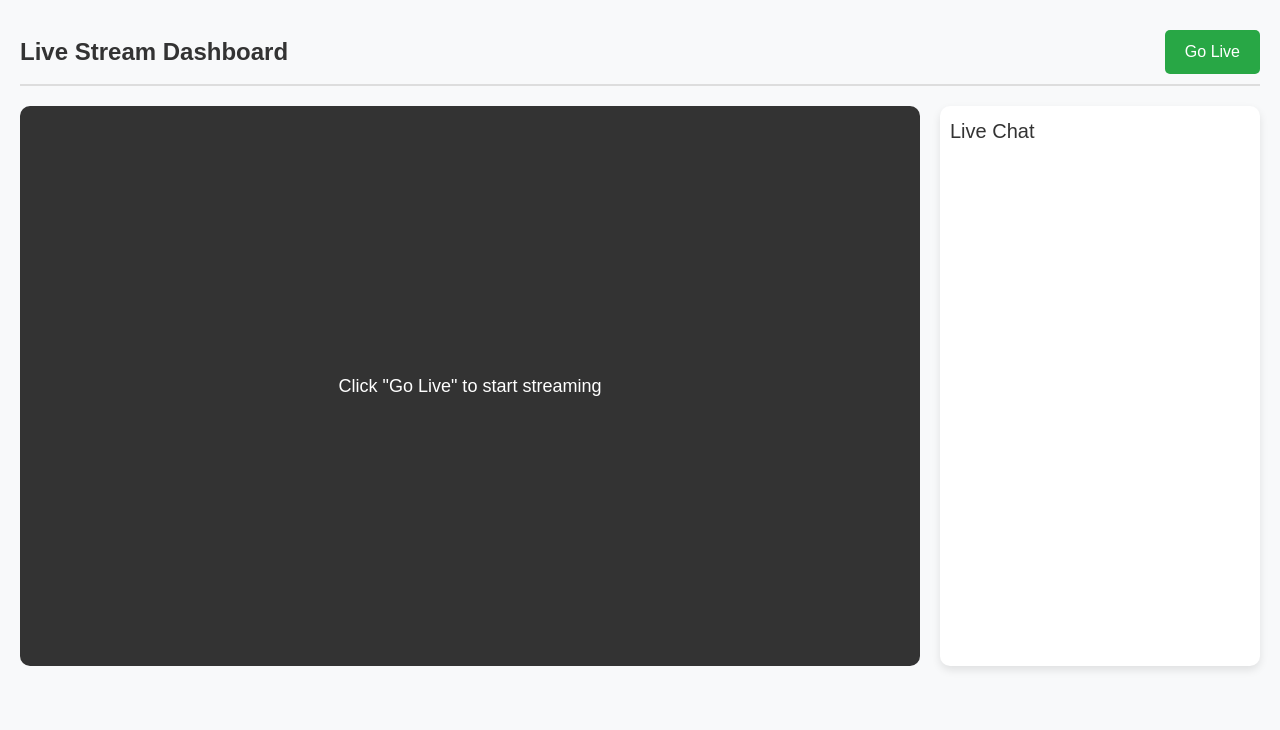
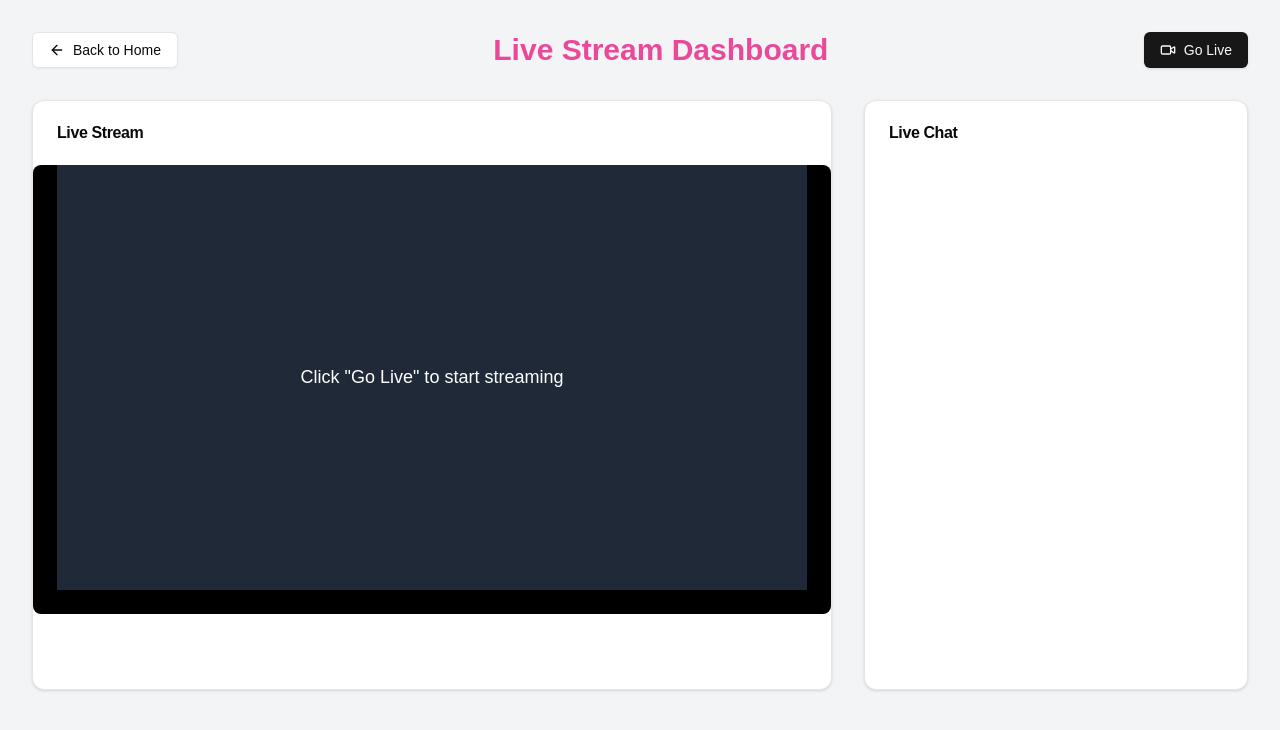
Before and after one commit to cs411-alawini/fa24-cs411-team090-lebrawnjame, a Next.js app in the folder frontend/: page /livestream in a window 1280 px wide. Shown: the top 730 px of the page. Built offline with nearby package versions, Linux system fonts and the light colour scheme.

Commit message:
sitewide login

```diff
--- a/frontend/app/auth/page.tsx
+++ b/frontend/app/auth/page.tsx
@@ -9,14 +9,17 @@ import { Card, CardContent, CardDescription, CardHeader, CardTitle, CardFooter }
 import { Tabs, TabsContent, TabsList, TabsTrigger } from "@/components/ui/tabs"
 import { ArrowLeft } from 'lucide-react'
 import Link from 'next/link'
+import { useContext } from 'react';
+import { UserContext } from '@/contexts/UserContext'
 
 export default function AuthPage() {
+  const { login } = useContext(UserContext);
+  const router = useRouter();
   const [isLogin, setIsLogin] = useState(true)
   const [username, setUsername] = useState('')
   const [email, setEmail] = useState('')
   const [password, setPassword] = useState('')
   const [errors, setErrors] = useState({ username: '', email: '', password: '' })
-  const router = useRouter()
 
   const validateForm = () => {
     let isValid = true
@@ -39,7 +42,8 @@ export default function AuthPage() {
     return isValid
   }
 
-  const handleSubmit = async (e: React.FormEvent) => {
+
+  const handleSubmit = async (e: React.FormEvent<HTMLFormElement>) => {
     e.preventDefault();
     if (!validateForm()) return;
 
@@ -52,18 +56,17 @@ export default function AuthPage() {
       const response = await fetch(url, {
         method: 'POST',
         headers: { 'Content-Type': 'application/json' },
-            body: JSON.stringify(payload)
+        body: JSON.stringify(payload),
       });
 
       const data = await response.json();
       if (response.ok) {
-            console.log('Auth successful:', data);
+        login({ username: data.username, email: data.email, token: data.token }); // Store user globally
         router.push('/');
       } else {
         setErrors((prev) => ({ ...prev, form: data.message || 'Authentication failed' }));
       }
     } catch (error) {
-        // console.error('Error:', error);
       setErrors((prev) => ({ ...prev, form: 'Server error' }));
     }
   };
--- a/frontend/app/layout.tsx
+++ b/frontend/app/layout.tsx
@@ -1,6 +1,7 @@
 import type { Metadata } from "next";
 import localFont from "next/font/local";
 import "./globals.css";
+import { UserProvider } from "../contexts/UserContext"; // Import your context
 
 const geistSans = localFont({
   src: "./fonts/GeistVF.woff",
@@ -28,7 +29,9 @@ export default function RootLayout({
       <body
         className={`${geistSans.variable} ${geistMono.variable} antialiased`}
       >
-        {children}
+        <UserProvider>
+          {children}
+        </UserProvider>
       </body>
     </html>
   );
--- a/frontend/app/livestream/page.tsx
+++ b/frontend/app/livestream/page.tsx
@@ -1,19 +1,23 @@
 'use client'
-// pages/LiveStreamPage.tsx
-import { useEffect, useState } from "react";
+
+import { useEffect, useState } from "react"
+import Link from "next/link"
+import { ArrowLeft, Video } from 'lucide-react'
+import { Button } from "@/components/ui/button"
+import { Card, CardContent, CardHeader, CardTitle } from "@/components/ui/card"
 
 const LiveStreamPage = () => {
-  const [isLive, setIsLive] = useState(false);
+  const [isLive, setIsLive] = useState(false)
 
   useEffect(() => {
     if (isLive) {
-      const chatangoScript = document.createElement("script");
-      chatangoScript.id = "cid0020000392664811261";
-      chatangoScript.src = "//st.chatango.com/js/gz/emb.js";
-      chatangoScript.async = true;
-      chatangoScript.dataset.cfasync = "false";
-      chatangoScript.style.width = "100%";
-      chatangoScript.style.height = "100%";
+      const chatangoScript = document.createElement("script")
+      chatangoScript.id = "cid0020000392664811261"
+      chatangoScript.src = "//st.chatango.com/js/gz/emb.js"
+      chatangoScript.async = true
+      chatangoScript.dataset.cfasync = "false"
+      chatangoScript.style.width = "100%"
+      chatangoScript.style.height = "100%"
       chatangoScript.innerHTML = JSON.stringify({
         handle: "westreaming",
         arch: "js",
@@ -31,26 +35,42 @@ const LiveStreamPage = () => {
           r: 100,
           fwtickm: 1,
         },
-      });
-      document.getElementById("chat-container")?.appendChild(chatangoScript);
+      })
+      document.getElementById("chat-container")?.appendChild(chatangoScript)
 
       return () => {
-        document.getElementById("chat-container")?.removeChild(chatangoScript);
-      };
+        document.getElementById("chat-container")?.removeChild(chatangoScript)
       }
-  }, [isLive]);
+    }
+  }, [isLive])
 
   return (
-    <div style={styles.pageContainer}>
-      <header style={styles.header}>
-        <h1 style={styles.title}>Live Stream Dashboard</h1>
-        <button style={styles.goLiveButton} onClick={() => setIsLive(!isLive)}>
+    <div className="min-h-screen bg-gray-100 p-4 md:p-8">
+      <div className="max-w-7xl mx-auto">
+        <div className="flex justify-between items-center mb-8">
+          <Link href="/">
+            <Button variant="outline" className="flex items-center gap-2">
+              <ArrowLeft className="h-4 w-4" />
+              Back to Home
+            </Button>
+          </Link>
+          <h1 className="text-3xl font-bold text-center text-pink-500">Live Stream Dashboard</h1>
+          <Button
+            onClick={() => setIsLive(!isLive)}
+            variant={isLive ? "destructive" : "default"}
+            className="flex items-center gap-2"
+          >
+            <Video className="h-4 w-4" />
             {isLive ? "End Stream" : "Go Live"}
-        </button>
-      </header>
+          </Button>
+        </div>
 
-      <div style={styles.contentContainer}>
-        <div style={styles.streamContainer}>
+        <div className="grid grid-cols-1 lg:grid-cols-3 gap-8">
+          <Card className="lg:col-span-2">
+            <CardHeader>
+              <CardTitle>Live Stream</CardTitle>
+            </CardHeader>
+            <CardContent className="aspect-video bg-black rounded-lg overflow-hidden">
               {isLive ? (
                 <iframe
                   width="100%"
@@ -60,100 +80,28 @@ const LiveStreamPage = () => {
                   allow="accelerometer; autoplay; clipboard-write; encrypted-media; gyroscope; picture-in-picture"
                   allowFullScreen
                   title="YouTube Live Stream"
+                  className="w-full h-full"
                 ></iframe>
               ) : (
-            <div style={styles.placeholder}>
-              <p style={styles.placeholderText}>Click "Go Live" to start streaming</p>
+                <div className="w-full h-full flex items-center justify-center bg-gray-800 text-white">
+                  <p className="text-lg">Click "Go Live" to start streaming</p>
                 </div>
               )}
-        </div>
+            </CardContent>
+          </Card>
 
-        <div style={styles.chatContainer}>
-          <h2 style={styles.chatTitle}>Live Chat</h2>
-          <div id="chat-container" style={styles.chatBox}></div>
+          <Card>
+            <CardHeader>
+              <CardTitle>Live Chat</CardTitle>
+            </CardHeader>
+            <CardContent>
+              <div id="chat-container" className="w-full h-[500px]"></div>
+            </CardContent>
+          </Card>
         </div>
       </div>
     </div>
-  );
-};
+  )
+}
 
-// CSS-in-JS styles
-const styles = {
-  pageContainer: {
-    fontFamily: "Arial, sans-serif",
-    color: "#333",
-    display: "flex",
-    flexDirection: "column" as "column",
-    alignItems: "center",
-    padding: "20px",
-    backgroundColor: "#f8f9fa",
-    minHeight: "100vh",
-  },
-  header: {
-    width: "100%",
-    display: "flex",
-    justifyContent: "space-between",
-    alignItems: "center",
-    padding: "10px 0",
-    borderBottom: "2px solid #ddd",
-    marginBottom: "20px",
-  },
-  title: {
-    fontSize: "24px",
-    fontWeight: "bold",
-  },
-  goLiveButton: {
-    padding: "10px 20px",
-    backgroundColor: "#28a745",
-    color: "#fff",
-    border: "none",
-    borderRadius: "5px",
-    cursor: "pointer",
-    fontSize: "16px",
-  },
-  contentContainer: {
-    display: "flex",
-    flexDirection: "row" as "row",
-    width: "100%",
-    maxWidth: "1400px",
-    gap: "20px",
-  },
-  streamContainer: {
-    flex: 3,
-    backgroundColor: "#000",
-    borderRadius: "10px",
-    overflow: "hidden",
-  },
-  placeholder: {
-    width: "100%",
-    height: "100%",
-    display: "flex",
-    justifyContent: "center",
-    alignItems: "center",
-    backgroundColor: "#333",
-    color: "#fff",
-  },
-  placeholderText: {
-    fontSize: "18px",
-    textAlign: "center" as "center",
-  },
-  chatContainer: {
-    flex: 1,
-    backgroundColor: "#fff",
-    borderRadius: "10px",
-    boxShadow: "0 4px 8px rgba(0,0,0,0.1)",
-    overflow: "hidden",
-    padding: "10px",
-  },
-  chatTitle: {
-    fontSize: "20px",
-    margin: "0 0 10px",
-    color: "#333",
-  },
-  chatBox: {
-    width: "100%",
-    height: "500px",
-  },
-};
-
-export default LiveStreamPage;
+export default LiveStreamPage
--- a/frontend/app/profile/page.tsx
+++ b/frontend/app/profile/page.tsx
@@ -1,10 +1,11 @@
-'use client'
+'use client';
 
-import { Card, CardContent, CardHeader, CardTitle, CardDescription } from "@/components/ui/card"
-import { Input } from "@/components/ui/input"
-import { Button } from "@/components/ui/button"
-import { useState, useEffect } from "react"
-import { useRouter } from "next/navigation"
+import { Card, CardContent, CardHeader, CardTitle, CardDescription } from "@/components/ui/card";
+import { Input } from "@/components/ui/input";
+import { Button } from "@/components/ui/button";
+import { useState, useEffect, useContext } from "react";
+import { useRouter } from "next/navigation";
+import { UserContext } from "@/contexts/UserContext"; // Import UserContext
 
 type UserInfo = {
   [key: string]: string;
@@ -29,6 +30,9 @@ interface Preferences {
 }
 
 export default function ProfilePage() {
+  const { user,logout } = useContext(UserContext); // Access the current user
+  const router = useRouter();
+
   const [userInfo, setUserInfo] = useState<UserInfo>({
     username: "",
     email: "",
@@ -46,92 +50,102 @@ export default function ProfilePage() {
   const [contentLoading, setContentLoading] = useState(true);
   const [newUser, setNewUser] = useState(true);
 
-  const router = useRouter(); // Initialize useRouter
-
   const handleInputChange = (e: React.ChangeEvent<HTMLInputElement>) => {
     const { name, value } = e.target;
     setUserInfo({ ...userInfo, [name]: value });
   };
 
   useEffect(() => {
+    if (!user) {
+      router.push("/auth?tab=login"); // Redirect to login if not logged in
+      return;
+    }
+
     const getUserInfo = async () => {
       try {
-        let query = 'SELECT * FROM User WHERE Username = "abhi5"';
+        const query = `SELECT * FROM User WHERE Username = "${user.username}"`; // Use logged-in user's username
         const response = await fetch(`/api/getRequest?query=${encodeURIComponent(query)}`);
         const data = await response.json();
 
         if (data && data.length > 0) {
-          const user = data[0];
+          const userData = data[0];
           setUserInfo({
-            username: user.Username,
-            email: user.Email,
-            membership: user.MembershipStatus,
-            location: user.Location,
-            password: user.Password,
+            username: userData.Username,
+            email: userData.Email,
+            membership: userData.MembershipStatus,
+            location: userData.Location,
+            password: userData.Password,
           });
           setNewUser(false);
         } else {
           setNewUser(true);
         }
       } catch (error) {
-        console.error("Error fetching user: ", error);
+        console.error("Error fetching user info: ", error);
       } finally {
         setUserLoading(false);
       }
     };
 
     getUserInfo();
-  }, []);
+  }, [user, router]);
 
   useEffect(() => {
+    if (!user) return;
+
     const getRegisterInfo = async () => {
       try {
-        let query = 'SELECT * FROM Register WHERE Username = "abhi5"';
+        const query = `SELECT * FROM Register WHERE Username = "${user.username}"`;
         const response = await fetch(`/api/getRequest?query=${encodeURIComponent(query)}`);
         const data = await response.json();
 
         if (data && data.length > 0) {
-          setRegister(data[0].map((event: any) => ({
+          setRegister(
+            data.map((event: any) => ({
               username: event.Username,
               eventid: event.EventID,
               registrationtime: event.RegistrationTime,
-          })));
+            }))
+          );
         }
       } catch (error) {
-        console.error("Error fetching events: ", error);
+        console.error("Error fetching registered events: ", error);
       } finally {
         setRegisterLoading(false);
       }
     };
 
     getRegisterInfo();
-  }, []);
+  }, [user]);
 
   useEffect(() => {
+    if (!user) return;
+
     const getPreferencesInfo = async () => {
       try {
-        let query = 'SELECT * FROM ContentPreferences WHERE Username = "abhi5"';
+        const query = `SELECT * FROM ContentPreferences WHERE Username = "${user.username}"`;
         const response = await fetch(`/api/getRequest?query=${encodeURIComponent(query)}`);
         const data = await response.json();
 
         if (data && data.length > 0) {
-          setPreferences(data[0].map((content: any) => ({
+          setPreferences(
+            data.map((content: any) => ({
               username: content.Username,
               mediaid: content.MediaID,
               bias: content.Bias,
               eventname: content.EventName,
-          })));
+            }))
+          );
         }
       } catch (error) {
-        console.error("Error fetching preferences: ", error);
+        console.error("Error fetching content preferences: ", error);
       } finally {
         setContentLoading(false);
       }
     };
 
     getPreferencesInfo();
-  }, []);
-
+  }, [user]);
 
   const updateUserInfo = async () => {
     try {
@@ -176,7 +190,6 @@ export default function ProfilePage() {
         setMessage("Your information has been successfully updated!");
         console.log("Update result:", data);
       } else {
-        const errorData = await response.json();
         setMessage("Failed to update your information. Please try again.");
       }
     } catch (error) {
@@ -188,15 +201,23 @@ export default function ProfilePage() {
     router.push("/");
   };
 
+  const handleLogout = () => {
+    logout(); // Call the logout function to clear user data
+    router.push("/auth?tab=login"); // Redirect to the login page
+  };
+
+
   return (
     <div className="flex flex-col min-h-screen">
       <header className="w-full px-4 lg:px-6 h-14 flex items-center justify-between bg-white">
         <h1 className="text-2xl font-bold text-pink-500">Profile</h1>
         <div className="flex gap-4">
-          <Button variant="ghost" className="text-sm font-medium" onClick={navigateToHome}>
+          <Button variant="ghost" className="text-sm font-medium" onClick={() => router.push("/")}>
             Back to Home
           </Button>
-          <Button variant="ghost" className="text-sm font-medium">Log Out</Button>
+          <Button variant="ghost" className="text-sm font-medium" onClick={handleLogout}>
+            Log Out
+          </Button>
         </div>
       </header>
       <main className="flex-1 w-full py-12 bg-gray-100">
@@ -229,7 +250,7 @@ export default function ProfilePage() {
                 ))}
               </div>
               <div className="flex justify-end mt-4">
-                <Button className="bg-pink-500 text-white hover:bg-pink-600" onClick={updateUserInfo}>
+                <Button className="bg-pink-500 text-white hover:bg-pink-600">
                   Save Changes
                 </Button>
               </div>
@@ -294,4 +315,5 @@ export default function ProfilePage() {
       </footer>
     </div>
   );
+
 }
--- /dev/null
+++ b/frontend/components/Navbar.tsx
@@ -0,0 +1,50 @@
+'use client'
+
+import { useEffect, useState } from 'react'
+import Link from 'next/link'
+import { Button } from './ui/button'
+
+export default function Navbar() {
+  const [username, setUsername] = useState<string | null>(null)
+
+  useEffect(() => {
+    const storedUsername = localStorage.getItem('username')
+    const isLoggedIn = localStorage.getItem('isLoggedIn')
+
+    if (storedUsername && isLoggedIn) {
+      setUsername(storedUsername)
+    }
+  }, [])
+
+  const handleLogout = () => {
+    localStorage.removeItem('username')
+    localStorage.removeItem('isLoggedIn')
+    localStorage.removeItem('userEmail')
+    setUsername(null)
+    window.location.href = '/'
+  }
+
+  return (
+    <nav className="w-full px-4 py-3 flex justify-between items-center bg-white shadow-sm">
+      <Link href="/">
+        <span className="text-xl font-bold text-pink-500">LePhoning</span>
+      </Link>
+
+      <div className="flex items-center gap-4">
+        {username ? (
+          <>
+            <span className="text-gray-600">Welcome, {username}!</span>
+            <Link href="/profile">
+              <Button variant="outline">Profile</Button>
+            </Link>
+            <Button onClick={handleLogout} variant="ghost">Logout</Button>
+          </>
+        ) : (
+          <Link href="/auth">
+            <Button>Login</Button>
+          </Link>
+        )}
+      </div>
+    </nav>
+  )
+}
--- /dev/null
+++ b/frontend/contexts/UserContext.js
@@ -0,0 +1,30 @@
+"use client"
+
+import React, { createContext, useState, useEffect } from 'react';
+
+export const UserContext = createContext();
+
+export const UserProvider = ({ children }) => {
+  const [user, setUser] = useState(null);
+
+  useEffect(() => {
+    const storedUser = JSON.parse(localStorage.getItem('user'));
+    if (storedUser) setUser(storedUser);
+  }, []);
+
+  const login = (userData) => {
+    setUser(userData);
+    localStorage.setItem('user', JSON.stringify(userData));
+  };
+
+  const logout = () => {
+    setUser(null);
+    localStorage.removeItem('user');
+  };
+
+  return (
+    <UserContext.Provider value={{ user, login, logout }}>
+      {children}
+    </UserContext.Provider>
+  );
+};
```
Also changed, not shown: frontend/components/LandingPage.tsx (+5 -5 lines), frontend/public/media/Screenshot 2024-11-18 at 2.59.19 PM.png (added). Lines whose indentation alone changed are shown as unchanged.
